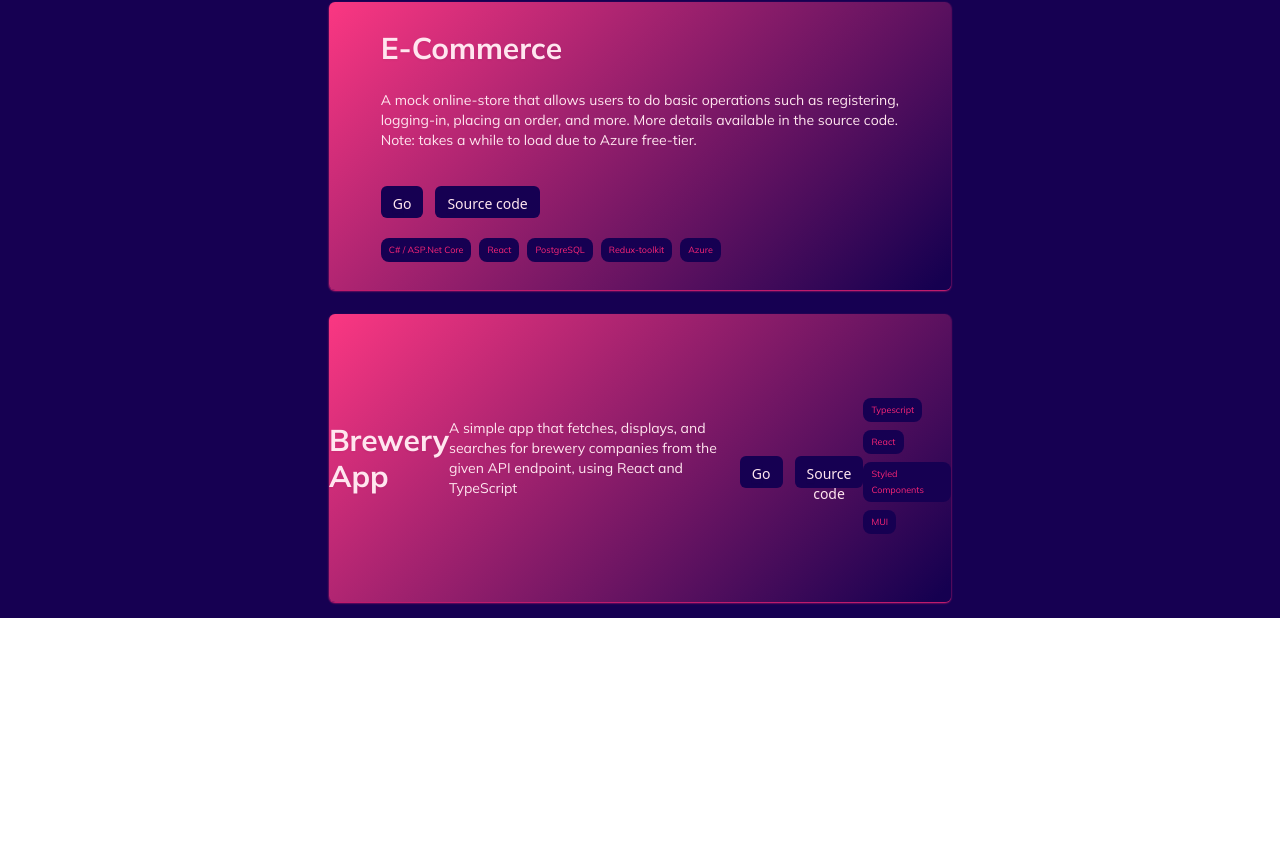
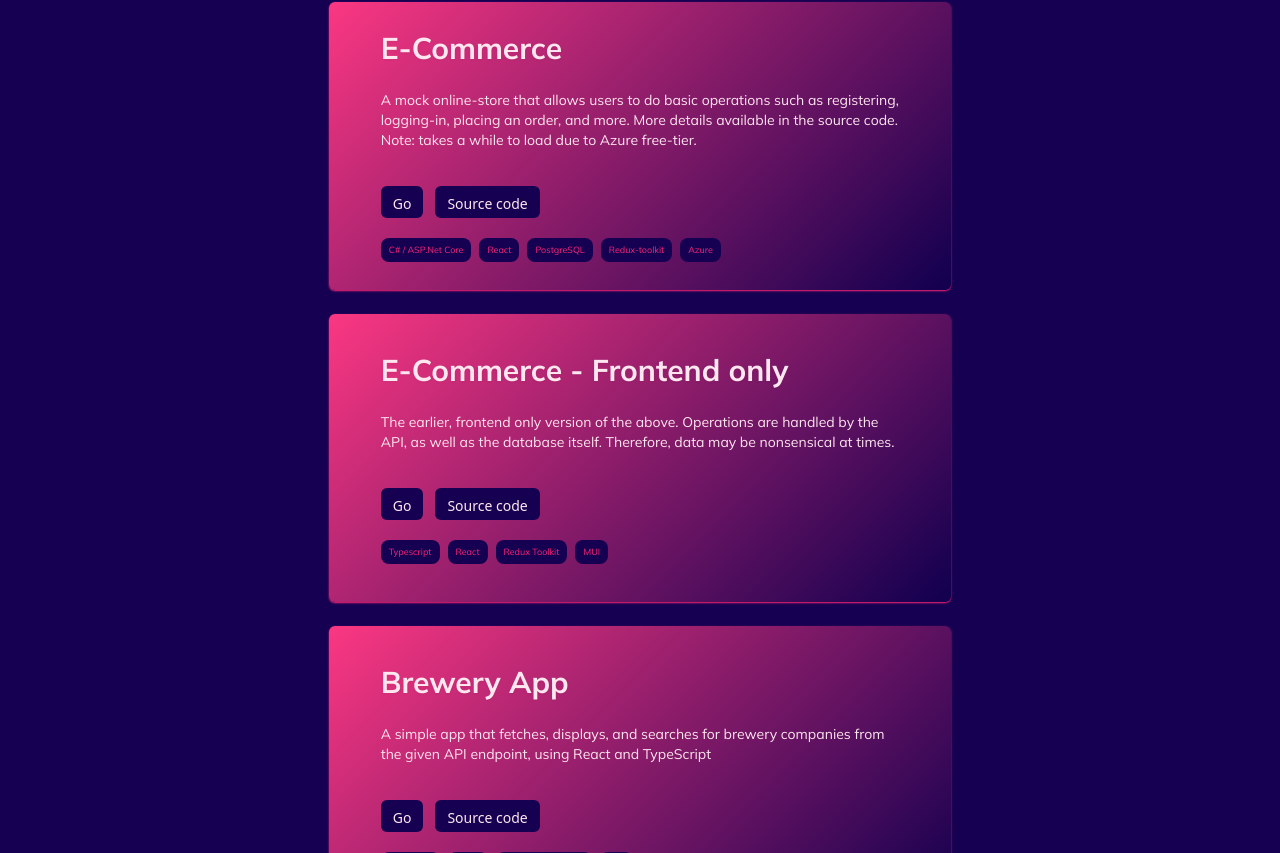
Before and after one commit to miofri/portfolio, a React (Create React App) app: page / in a window 1280 px wide. Shown: the part 1947-2800 px from the top of the page. Before the commit the page ends 2565 px from the top, so only its background shows below. Built offline with nearby package versions, Linux system fonts and the light colour scheme.

Commit message:
added frontend only project to the list

```diff
--- a/src/components/Card.tsx
+++ b/src/components/Card.tsx
@@ -56,6 +56,35 @@ export const Card = () => {
 				</div>
 
 				<div className="box-grid-portfolio">
+					<div className="w-10/12 h-fit py-16">
+
+						<h4 className=" text-5xl text-darkPurple font-mulish font-black">
+							E-Commerce - Frontend only
+						</h4>
+						<p>
+							The earlier, frontend only version of the above. Operations are handled by the API, as well as the database itself. Therefore, data may be nonsensical at times.
+						</p>
+						<div className="flex gap-3 lg:mt-5">
+							<button>
+								<a href="https://sk-platzi.vercel.app">Go</a>
+							</button>
+							<button>
+								<a href="https://github.com/miofri/Integrify-ECommerce-Project?tab=readme-ov-file">
+									Source code
+								</a>
+							</button>
+						</div>
+						<div className="flex flex-row flex-wrap gap-2 text-xs mt-4 font-mulish">
+							<div className="box-grid-portfolio-tags">Typescript</div>
+							<div className="box-grid-portfolio-tags">React</div>
+							<div className="box-grid-portfolio-tags">Redux Toolkit</div>
+							<div className="box-grid-portfolio-tags">MUI</div>
+						</div>
+					</div>
+				</div>
+
+				<div className="box-grid-portfolio">
+					<div className="w-10/12 h-fit py-16">
 						<h4 className=" text-5xl text-darkPurple font-mulish font-black">
 							Brewery App
 						</h4>
@@ -80,6 +109,8 @@ export const Card = () => {
 						</div>
 					</div>
 				</div>
+
+			</div>
 		</section>
 	);
 };
```
Lines whose indentation alone changed are shown as unchanged.
